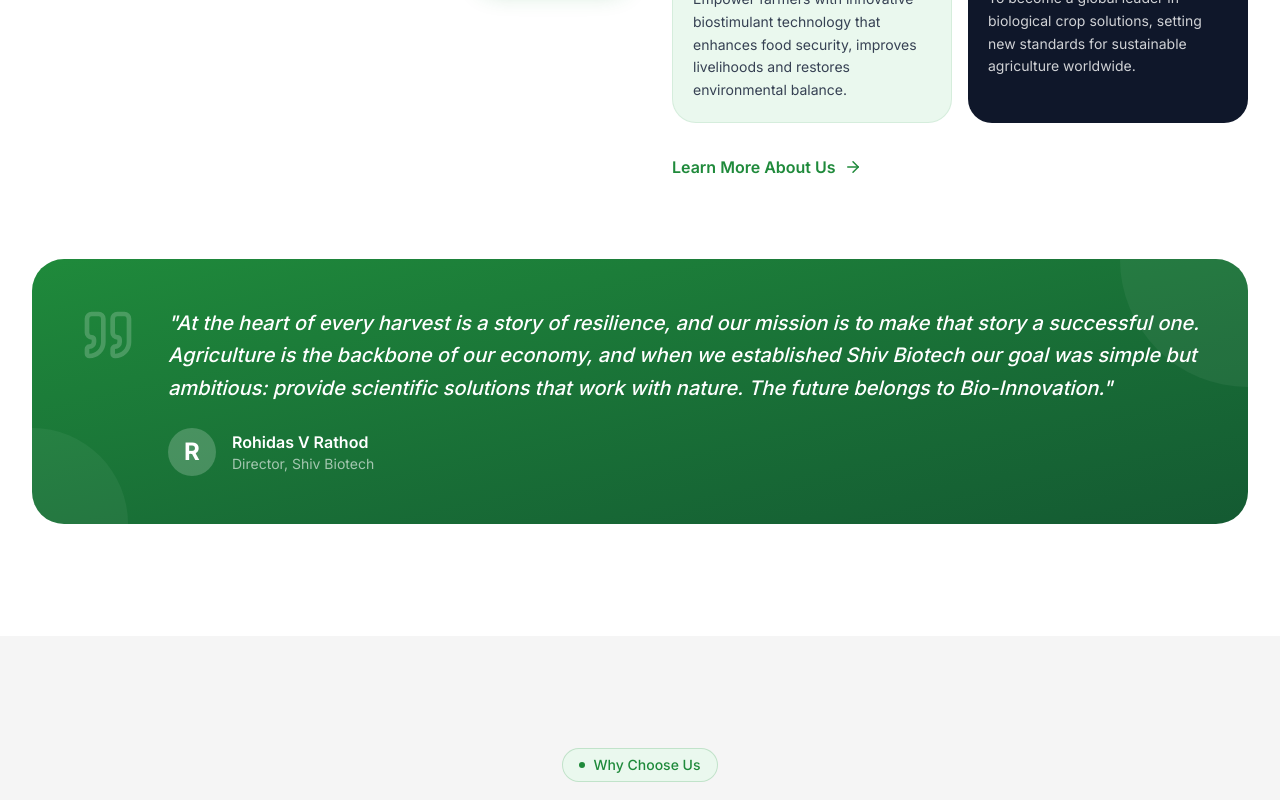
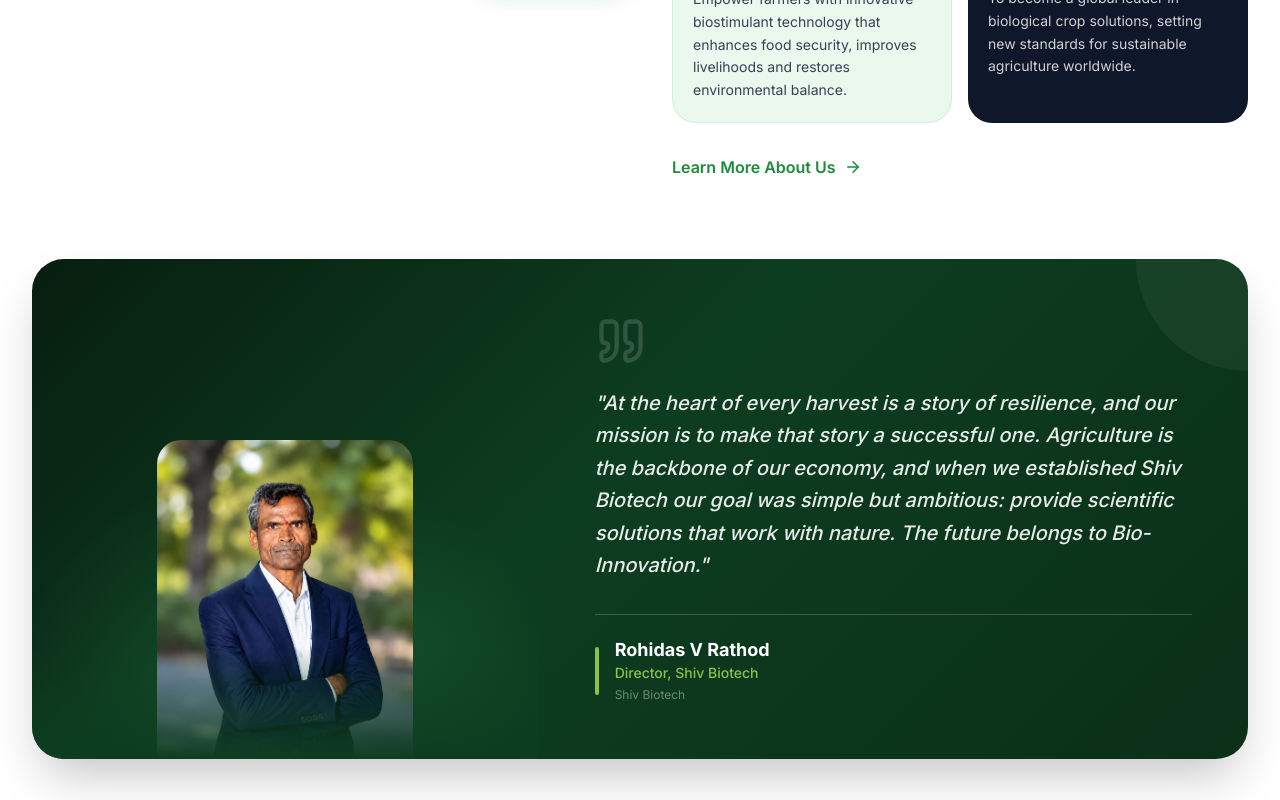
Before and after one commit to Rajjadhav423/shivbiotech, a Next.js app: page / in a window 1280 px wide. Shown: the part 1620-2420 px from the top of the page. Built offline with nearby package versions, Linux system fonts and the light colour scheme.

Commit message:
added photo

```diff
--- a/app/about/AboutClient.tsx
+++ b/app/about/AboutClient.tsx
@@ -1,5 +1,6 @@
 'use client';
 
+import Image from 'next/image';
 import { CheckCircle, Eye, FlaskConical, Heart, Leaf, Target, Users } from 'lucide-react';
 import AnimatedSection from '@/components/ui/AnimatedSection';
 import SectionHeader from '@/components/ui/SectionHeader';
@@ -68,23 +69,39 @@
             </div>
 
             <AnimatedSection direction="right" delay={0.2}>
-              <div className="bg-gradient-to-br from-primary to-primary-dark rounded-3xl p-8 text-white relative overflow-hidden">
-                <div className="absolute top-0 right-0 w-40 h-40 bg-white/5 rounded-full -translate-y-1/2 translate-x-1/2" />
-                <div className="relative z-10">
-                  <div className="text-5xl font-bold text-white/20 leading-none mb-4">&ldquo;</div>
-                  {about.directorQuoteParts.map((part) => (
-                    <p key={part} className="text-white/80 leading-relaxed text-sm mb-6 first:text-white/90 first:text-base">
-                      {part}
-                    </p>
-                  ))}
-                  <div className="flex items-center gap-4 pt-6 border-t border-white/20">
-                    <div className="w-12 h-12 rounded-full bg-white/20 flex items-center justify-center text-xl font-bold">
-                      R
+              <div className="rounded-3xl overflow-hidden text-white relative shadow-xl" style={{ background: 'linear-gradient(135deg, #071e0f 0%, #0d3d20 45%, #0a3018 100%)' }}>
+                <div className="flex flex-col sm:flex-row">
+                  {/* Photo column with spotlight */}
+                  <div className="relative sm:w-2/5 flex items-end justify-center pt-8 overflow-hidden shrink-0">
+                    <div className="absolute inset-0 bg-[radial-gradient(ellipse_80%_65%_at_50%_90%,rgba(74,222,128,0.18)_0%,transparent_70%)]" />
+                    <div className="absolute bottom-0 inset-x-0 h-20 bg-[linear-gradient(to_top,#0d3d20,transparent)] z-10" />
+                    <div className="relative z-0 w-36 sm:w-full self-end mx-auto max-w-40">
+                      <Image
+                        src="/images/owner.jpeg"
+                        alt="Rohidas V Rathod"
+                        width={200}
+                        height={260}
+                        className="w-full object-cover object-top rounded-t-2xl"
+                      />
                     </div>
-                    <div>
-                      <div className="font-bold text-white">Rohidas V Rathod</div>
-                      <div className="text-white/60 text-sm">{about.directorTitle}</div>
-                      <div className="text-accent text-xs mt-0.5">{about.warmRegards}</div>
+                  </div>
+
+                  {/* Quote column */}
+                  <div className="relative sm:w-3/5 flex flex-col justify-center p-6 sm:p-7">
+                    <div className="absolute top-0 right-0 w-32 h-32 bg-white/5 rounded-full -translate-y-1/2 translate-x-1/2 pointer-events-none" />
+                    <div className="text-4xl font-bold text-white/20 leading-none mb-3">&ldquo;</div>
+                    {about.directorQuoteParts.map((part) => (
+                      <p key={part} className="text-white/80 leading-relaxed text-sm mb-4 first:text-white/90 first:text-[0.9rem]">
+                        {part}
+                      </p>
+                    ))}
+                    <div className="flex items-center gap-3 pt-5 border-t border-white/20 mt-2">
+                      <div className="w-1 h-10 rounded-full bg-accent shrink-0" />
+                      <div>
+                        <div className="font-bold text-white text-sm">Rohidas V Rathod</div>
+                        <div className="text-white/60 text-xs mt-0.5">{about.directorTitle}</div>
+                        <div className="text-accent text-xs mt-0.5">{about.warmRegards}</div>
+                      </div>
                     </div>
                   </div>
                 </div>
--- a/components/sections/AboutSection.tsx
+++ b/components/sections/AboutSection.tsx
@@ -1,5 +1,6 @@
 'use client';
 
+import Image from 'next/image';
 import { motion } from 'framer-motion';
 import Link from 'next/link';
 import { CheckCircle, Quote, ArrowRight } from 'lucide-react';
@@ -109,29 +110,47 @@
           </div>
         </div>
 
-        {/* Director Message Card */}
+        {/* Director Message Card — CodeHelp-style portrait + quote */}
         <AnimatedSection className="mt-20">
-          <div className="relative bg-linear-to-br from-primary to-primary-dark rounded-3xl p-8 md:p-12 overflow-hidden">
-            <div className="absolute top-0 right-0 w-64 h-64 bg-white/5 rounded-full -translate-y-1/2 translate-x-1/2" />
-            <div className="absolute bottom-0 left-0 w-48 h-48 bg-white/5 rounded-full translate-y-1/2 -translate-x-1/2" />
-            <div className="relative z-10 flex flex-col md:flex-row items-start gap-8">
-              <div className="shrink-0">
-                <Quote size={56} className="text-white/20" />
+          <div className="relative rounded-3xl overflow-hidden shadow-2xl" style={{ background: 'linear-gradient(135deg, #071e0f 0%, #0d3d20 45%, #0a3018 100%)' }}>
+            <div className="flex flex-col md:flex-row min-h-[360px] md:min-h-[420px]">
+
+              {/* Left — photo with spotlight glow */}
+              <div className="relative md:w-5/12 flex items-end justify-center pt-10 overflow-hidden">
+                {/* Radial spotlight behind the person */}
+                <div className="absolute inset-0 bg-[radial-gradient(ellipse_80%_70%_at_50%_90%,rgba(74,222,128,0.18)_0%,transparent_70%)]" />
+                {/* Bottom fade so photo blends into card */}
+                <div className="absolute bottom-0 inset-x-0 h-28 bg-[linear-gradient(to_top,#0d3d20,transparent)] z-10" />
+                <div className="relative z-0 w-44 sm:w-52 md:w-64 self-end mx-auto">
+                  <Image
+                    src="/images/owner.jpeg"
+                    alt="Rohidas V Rathod"
+                    width={320}
+                    height={400}
+                    className="w-full object-cover object-top rounded-t-2xl"
+                    priority
+                  />
+                </div>
               </div>
-              <div>
-                <blockquote className="text-white text-lg md:text-xl leading-relaxed font-medium mb-6 italic">
+
+              {/* Right — quote content */}
+              <div className="relative md:w-7/12 flex flex-col justify-center px-8 py-10 md:px-14 md:py-14">
+                {/* Subtle decorative orb */}
+                <div className="absolute top-0 right-0 w-56 h-56 bg-white/5 rounded-full -translate-y-1/2 translate-x-1/2 pointer-events-none" />
+                <Quote size={52} className="text-white/15 mb-5 shrink-0" />
+                <blockquote className="text-white/90 text-base sm:text-lg md:text-xl leading-relaxed font-medium mb-8 italic">
                   {about.directorQuote}
                 </blockquote>
-                <div className="flex items-center gap-4">
-                  <div className="w-12 h-12 rounded-full bg-white/20 flex items-center justify-center text-2xl font-bold text-white">
-                    R
-                  </div>
+                <div className="flex items-center gap-4 pt-6 border-t border-white/20">
+                  <div className="w-1 h-12 rounded-full bg-accent shrink-0" />
                   <div>
-                    <div className="text-white font-semibold">Rohidas V Rathod</div>
-                    <div className="text-white/60 text-sm">{about.directorTitle}</div>
+                    <div className="text-white font-bold text-lg leading-tight">Rohidas V Rathod</div>
+                    <div className="text-accent text-sm font-medium mt-0.5">{about.directorTitle}</div>
+                    <div className="text-white/40 text-xs mt-1">Shiv Biotech</div>
                   </div>
                 </div>
               </div>
+
             </div>
           </div>
         </AnimatedSection>
```
Also changed, not shown: public/images/owner.jpeg (added).
